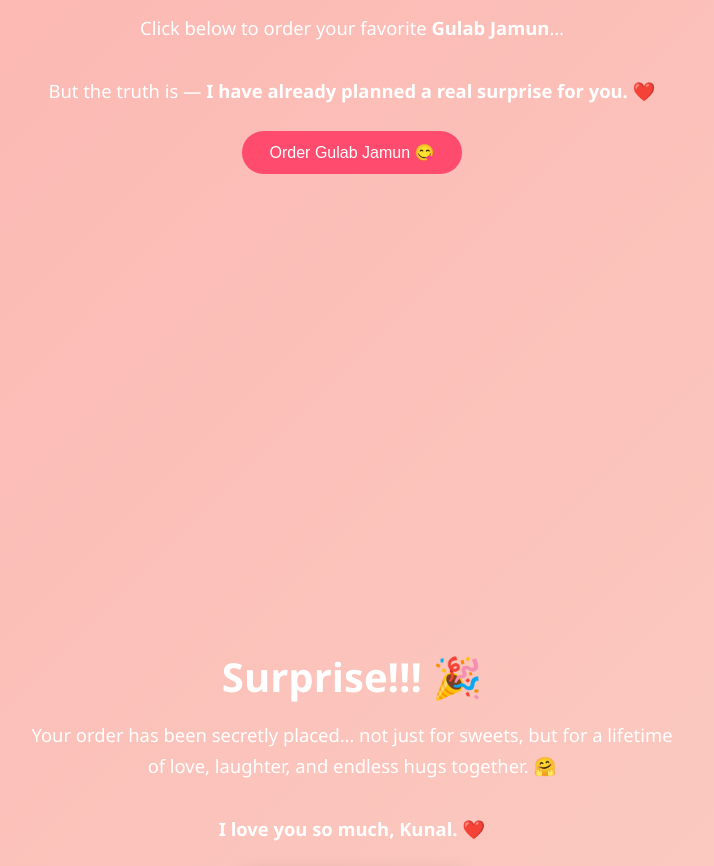
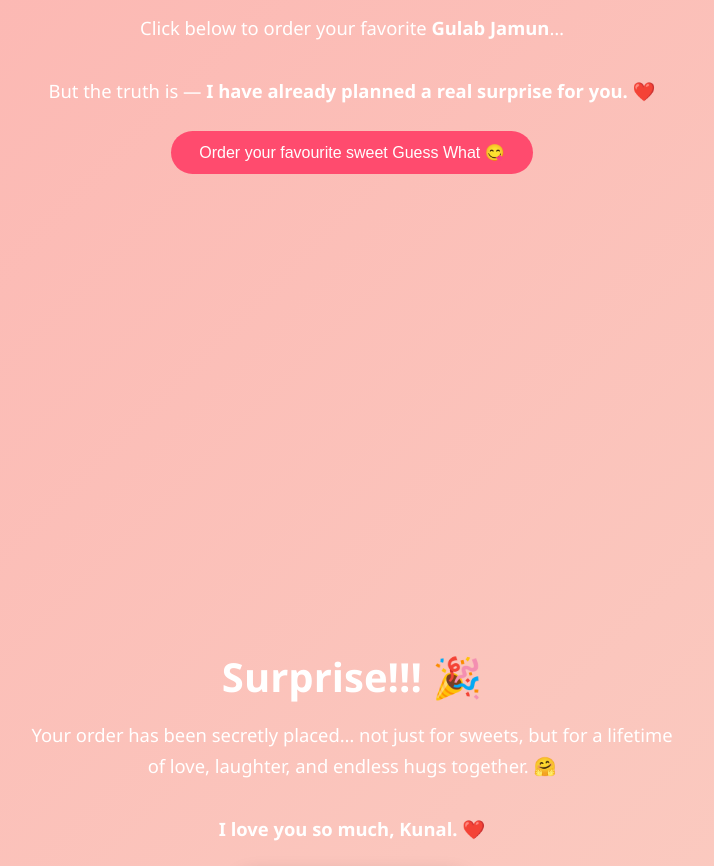
Before and after one commit to gurpreetsingh2509/this_is_for_mr_vats, a plain HTML site: page index.html in a window 1280 px wide. Shown: the part 2742-3608 px from the top of the page, without its empty margins (288-1002 px from the left). Drawn offline with Linux system fonts and the light colour scheme; grey boxes are pictures that could not be loaded.

Commit message:
Update button text for ordering sweets

```diff
--- a/index.html
+++ b/index.html
@@ -62,7 +62,7 @@
   </p>
 
   <!-- Telegram alert trigger -->
-  <button onclick="sendAlert()">Order Gulab Jamun 😋</button>
+  <button onclick="sendAlert()">Order your favourite sweet Guess What 😋</button>
 </section>
 
 <!-- PAGE 5 -->
```
